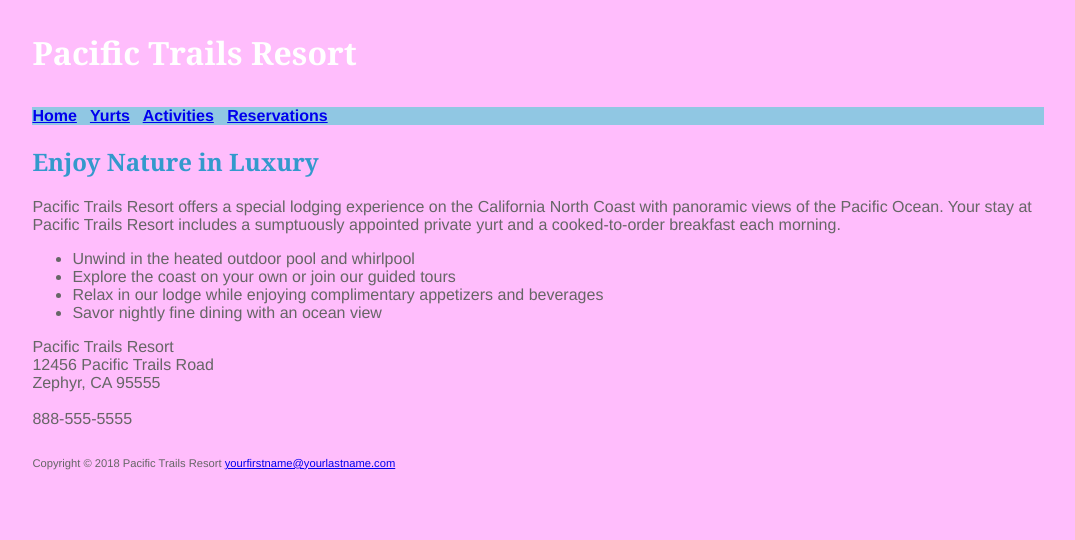
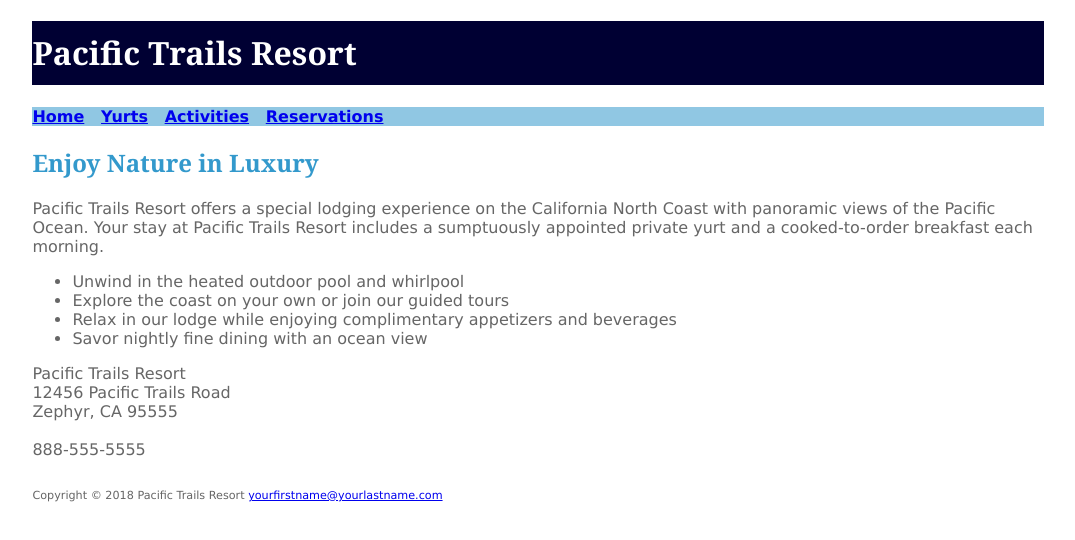
Before and after one commit to 44144-Sp22/ch3casestudy-ryannelliff, a plain HTML site: page index.html in a window 1280 px wide. Shown: the whole page, without its empty margins (102-1177 px from the left). Drawn offline with Linux system fonts and the light colour scheme.

Commit message:
Completed Chapter 3 Case study with pacific.css

```diff
--- a/pacific.css
+++ b/pacific.css
@@ -1,11 +1,11 @@
 body{
-  background-color: #ffbdfc;
+  background-color: #FFFFFF;
   color: #666666;
-  font-family: Helvetica, Arial, sans-serif;
+  font-family: Verdana, Arial, sans-serif;
 }
 
 header{
-  background-color: #ffbdfc;
+  background-color: #000033;
   color: #FFFFFF;
   font-family: Georgia, sans-serif;
 }
```
